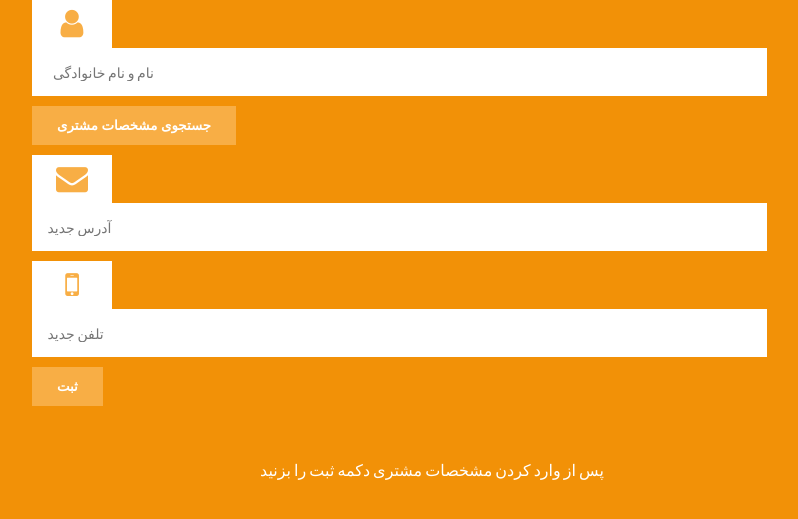
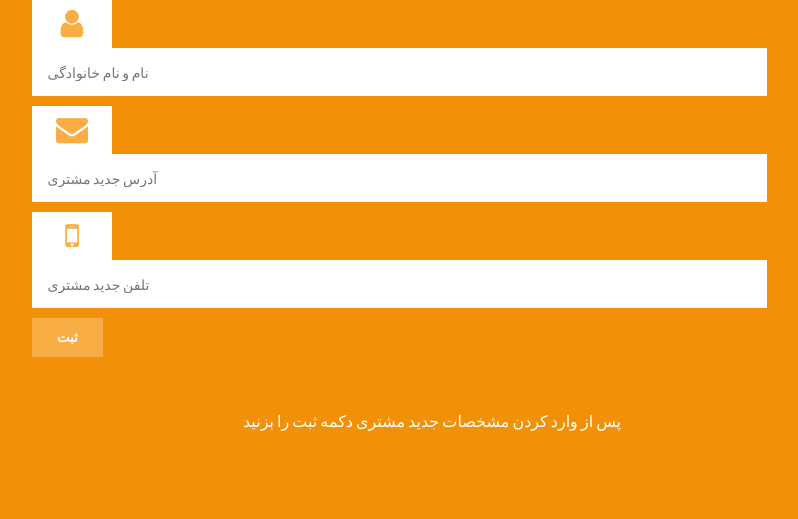
Before and after one commit to i3130002/Video-Rental-Store-System, a PHP site: page /Dashboard/coustomer/edit/index.php in a window 1280 px wide. Shown: the part 116-635 px from the top of the page, without its empty margins (208-1006 px from the left). Run offline with PHP 8.4, Linux system fonts and the light colour scheme; some libraries are stand-ins or nearby versions.

Commit message:
update customer

```diff
--- a/Dashboard/coustomer/edit/index.php
+++ b/Dashboard/coustomer/edit/index.php
@@ -3,29 +3,22 @@
 <header class="ccheader">
     <h1>فرم ویرایش مشتری</h1>
 </header>
+
+
+
 <div class="wrapper">
     <form method="post" action="edit.php" class="ccform">
     <div class="ccfield-prepend">
         <span class="ccform-addon"><i class="fa fa-user fa-2x"></i></span>
-        <input class="ccformfield" name="name" type="text" placeholder="  نام و نام خانوادگی" required>
+        <input class="ccformfield" name="name" type="text" placeholder="نام و نام خانوادگی" required>
     </div>
     <div class="ccfield-prepend">
-        <input class="ccbtn" type="submit" value="جستجوی مشخصات مشتری">
-    </div>
-    </form>
-</div>
-
-
-<div class="wrapper">
-    <form method="post" action="edit.php" class="ccform">
-
-    <div class="ccfield-prepend">
         <span class="ccform-addon"><i class="fa fa-envelope fa-2x"></i></span>
-        <input class="ccformfield" name='address' type="text" placeholder="آدرس جدید" required>
+        <input class="ccformfield" name='address' type="text" placeholder="آدرس جدید مشتری" required>
     </div>
     <div class="ccfield-prepend">
         <span class="ccform-addon"><i class="fa fa-mobile-phone fa-2x"></i></span>
-        <input class="ccformfield" name='phone' type="text" placeholder="تلفن جدید">
+        <input class="ccformfield" name='phone' type="text" placeholder="تلفن جدید مشتری">
     </div>
 
 
@@ -35,6 +28,6 @@
     </form>
 </div>
 <div class="credit">
-<p>پس از وارد کردن مشخصات مشتری دکمه ثبت را بزنید</p>
+<p>پس از وارد کردن مشخصات جدید مشتری دکمه ثبت را بزنید</p>
 
 </div>
```
Also changed, not shown: Dashboard/coustomer/edit/edit.php (+11 -33 lines).
